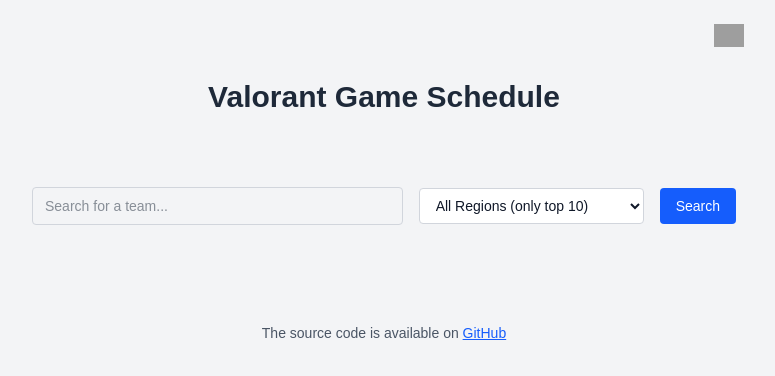
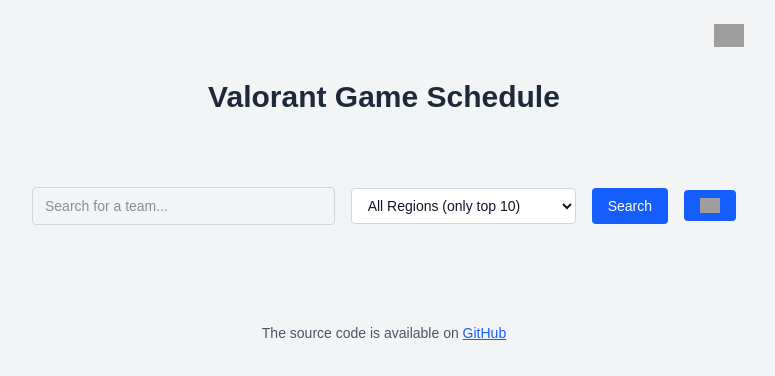
Before and after one commit to czlabinger/vlr-notify, a Next.js app: page / in a window 1280 px wide. Shown: the top 376 px of the page, without its empty margins (256-1031 px from the left). Built offline with nearby package versions, Linux system fonts and the light colour scheme; grey boxes are pictures that could not be loaded.

Commit message:
Added refresh button

```diff
--- a/src/app/Components/ClientHome.tsx
+++ b/src/app/Components/ClientHome.tsx
@@ -1,7 +1,7 @@
 // app/ClientHome.tsx
 'use client';
 
-import { GameContext, GameProvider } from './GameContext';
+import { GameProvider } from './GameContext';
 import GameList from './GameList';
 import SettingsButton from './SettingsButton';
 
--- a/src/app/Components/GameList.tsx
+++ b/src/app/Components/GameList.tsx
@@ -43,6 +43,7 @@
     const [search, setSearch] = useState("");
     const [region, setRegion] = useState("all");
     const [loading, setLoading] = useState(false);
+    const [url, setUrl] = useState("");
 
     const context = useContext(GameContext);
     if (!context) throw new Error("GameContext not found");
@@ -58,6 +59,10 @@
         }
 
         scheduleGameNotifications(stored ? JSON.parse(stored) : []);
+
+        if (typeof window !== "undefined") {
+            setUrl(window.location.href);
+        }
     }, []);
 
     const handleSubmit = async (e: React.FormEvent<HTMLFormElement>) => {
@@ -110,6 +115,21 @@
         return Object.entries(grouped).sort(([a], [b]) => a.localeCompare(b));
     };
 
+    const refreshGames = async () => {
+        const uniqueTeams = Array.from(
+            new Map(
+            games
+                .map(game => game.teams[0])
+                .filter(team => team?.name)
+                .map(team => [team.name, team])
+            ).values()
+        );
+
+        uniqueTeams.forEach((team: UpcomingTeam) => {
+            fetchDates(team.name, region);
+        });
+    };
+
     return (
         <div className="max-w-4xl mx-auto px-4 py-10">
             <form
@@ -144,6 +164,14 @@
                     className="bg-blue-600 text-white text-sm px-4 py-2 rounded hover:bg-blue-700 transition disabled:bg-blue-300"
                 >
                 {loading ? "Loading..." : "Search"}
+                </button>
+
+                <button
+                    disabled={loading}
+                    className="bg-blue-600 text-white text-sm px-4 py-2 rounded hover:bg-blue-700 transition disabled:bg-blue-300"
+                    onClick={refreshGames}
+                >
+                    <Image src={url + "/images/refresh.png"} width={20} height={20} alt="Refresh Icon" />
                 </button>
             </form>
 
```
Also changed, not shown: public/images/refresh.png (added).
